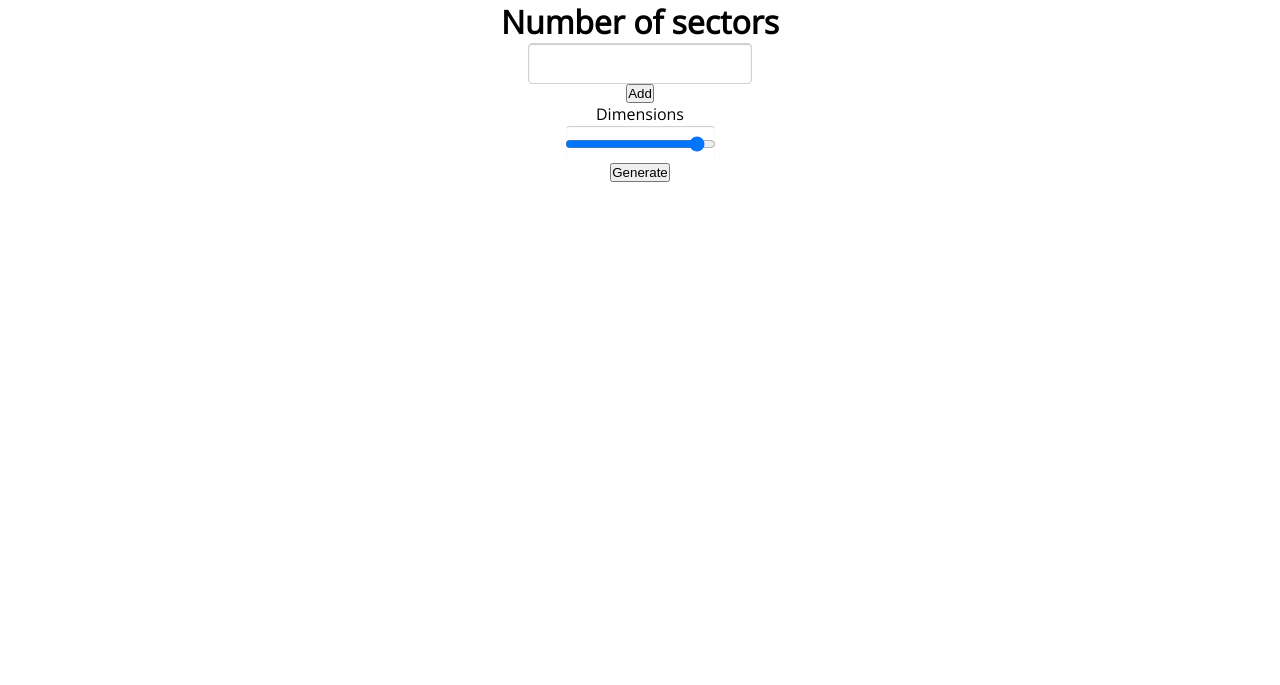
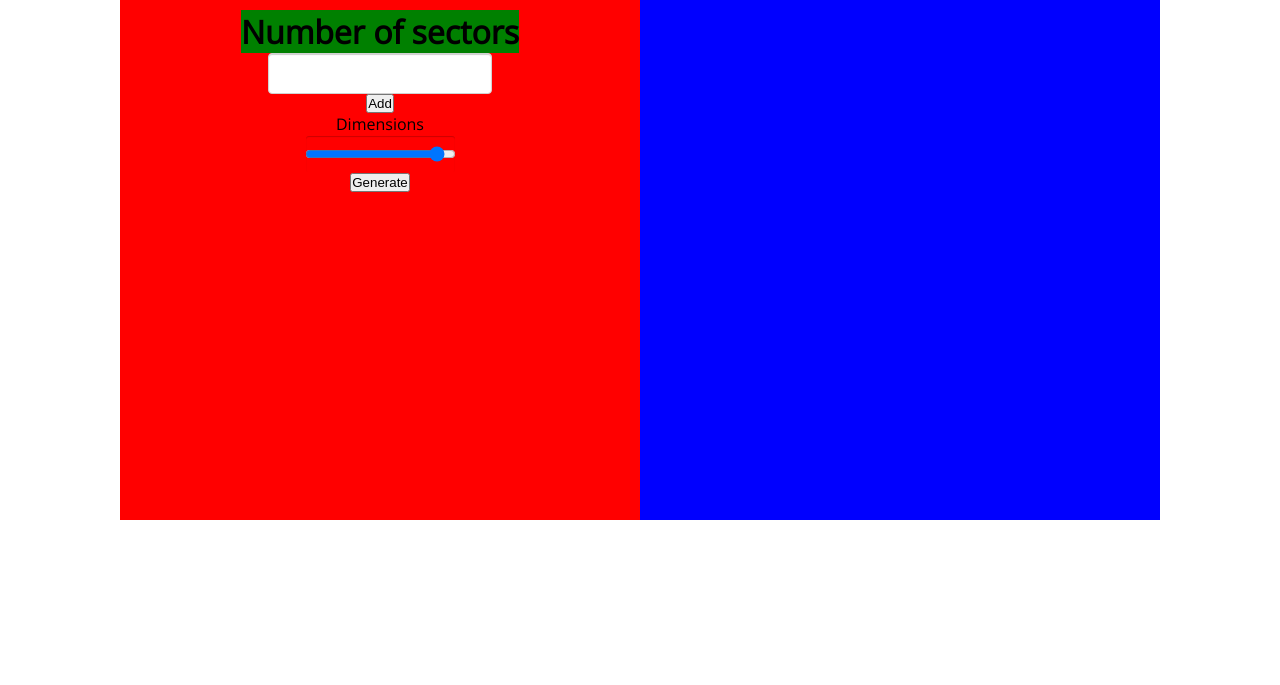
Before and after one commit to SebasGrammar/Pie-chart, a plain HTML site: page index.html in a window 1280 px wide. Drawn offline with nearby package versions, Linux system fonts and the light colour scheme.

Commit message:
changing layout

```diff
--- a/index.html
+++ b/index.html
@@ -10,7 +10,7 @@
 </head>
 
 <body>
-
+    <div class="wrapper">
         <h1>Number of sectors</h1>
         <input class="slices-number"></input>
         <button class="add">Add</button>
@@ -19,16 +19,21 @@
 
         </div>
 
+
+
+        <label>Dimensions</label>
+        <input class="test" name="size" type="range" min="100" max="500" value="500" data-sizing="px"
+            placeholder="enter your value here" class="input"></input>
+
+        <button class="generate-button">Generate</button>
+    </div>
+    <div class="chart-display">
         <div class="labels">
 
         </div>
+        <svg class="pie-chart">
 
-    <label>Dimensions</label>
-    <!-- <input type="text" placeholder="enter your value here" class="input"></input> -->
-    <input class="test" name="size" type="range" min="100" max="500" value="500" data-sizing="px" placeholder="enter your value here" class="input"></input>
-    <button class="generate-button">Generate</button>
 
-    <svg class="pie-chart">
             <circle class="background-circle" fill="transparent" />
 
 
@@ -48,6 +53,7 @@
         -->
 
         </svg>
+    </div>
 
 
     <script src="main.js"></script>
--- a/main.js
+++ b/main.js
@@ -25,6 +25,8 @@ let fields = 0;
 
 function createFields() {
     inputContainer.innerHTML = ""
+    labels.innerHTML = ""
+    SVG.innerHTML = ""
 
 
     for (let i = 0; i < Number(slicesNumber.value); i ++) {
--- a/style.css
+++ b/style.css
@@ -13,10 +13,30 @@
 body {
   text-align: center;
   display: flex;
+
+  justify-content: center;
+  font-family: 'Open Sans', sans-serif;
+}
+h1 {
+  background: green;
+}
+
+.wrapper {
+  display: flex;
   flex-direction: column;
   align-items: center;
-  justify-content: center;
-  font-family: 'Open Sans', sans-serif;
+
+  background: red;
+  padding: 10px;
+}
+
+.chart-display {
+  display: flex;
+  flex-direction: column;
+  align-items: center;
+
+  background: blue;
+  padding: 10px;
 }
 
 svg {
@@ -35,6 +55,7 @@ svg {
   height: ;
   display: flex;
   flex-direction: column;
+  align-items: center;
 }
 
 .top {
```
Lines whose indentation alone changed are shown as unchanged.
